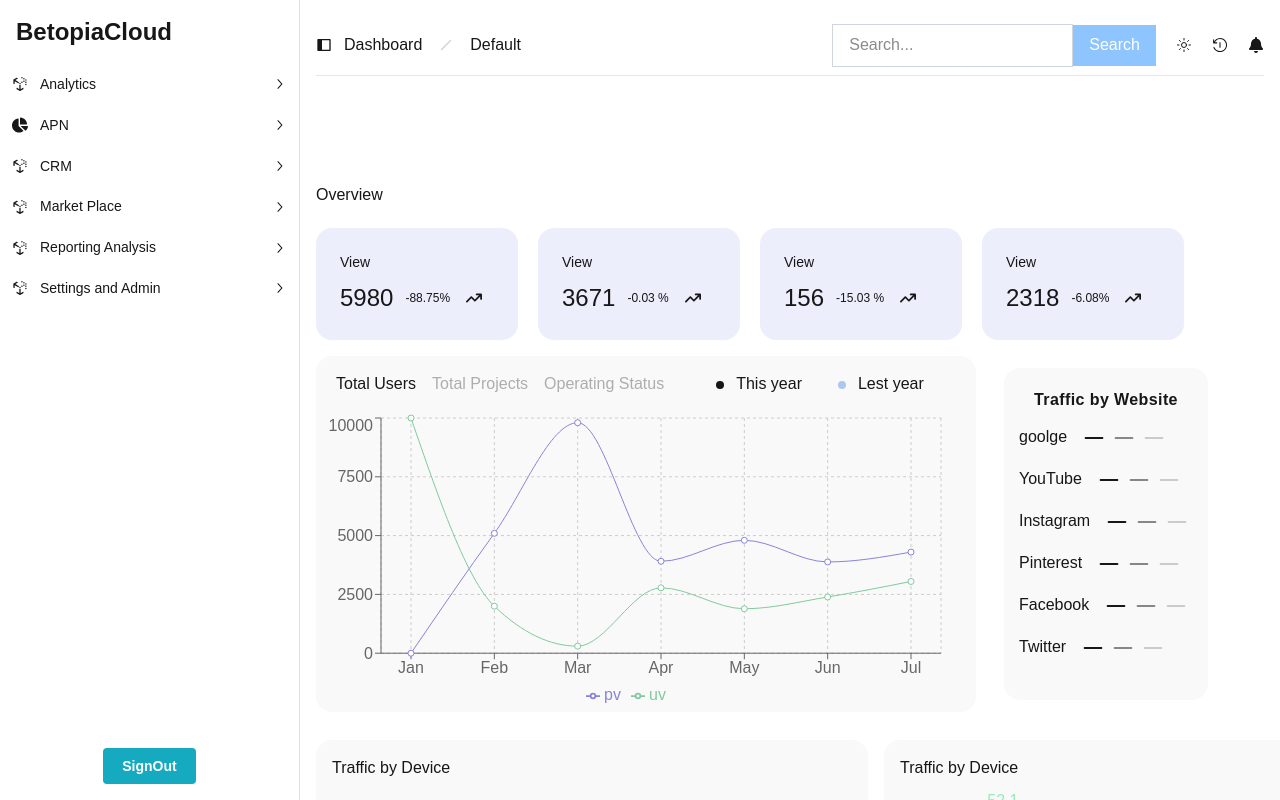
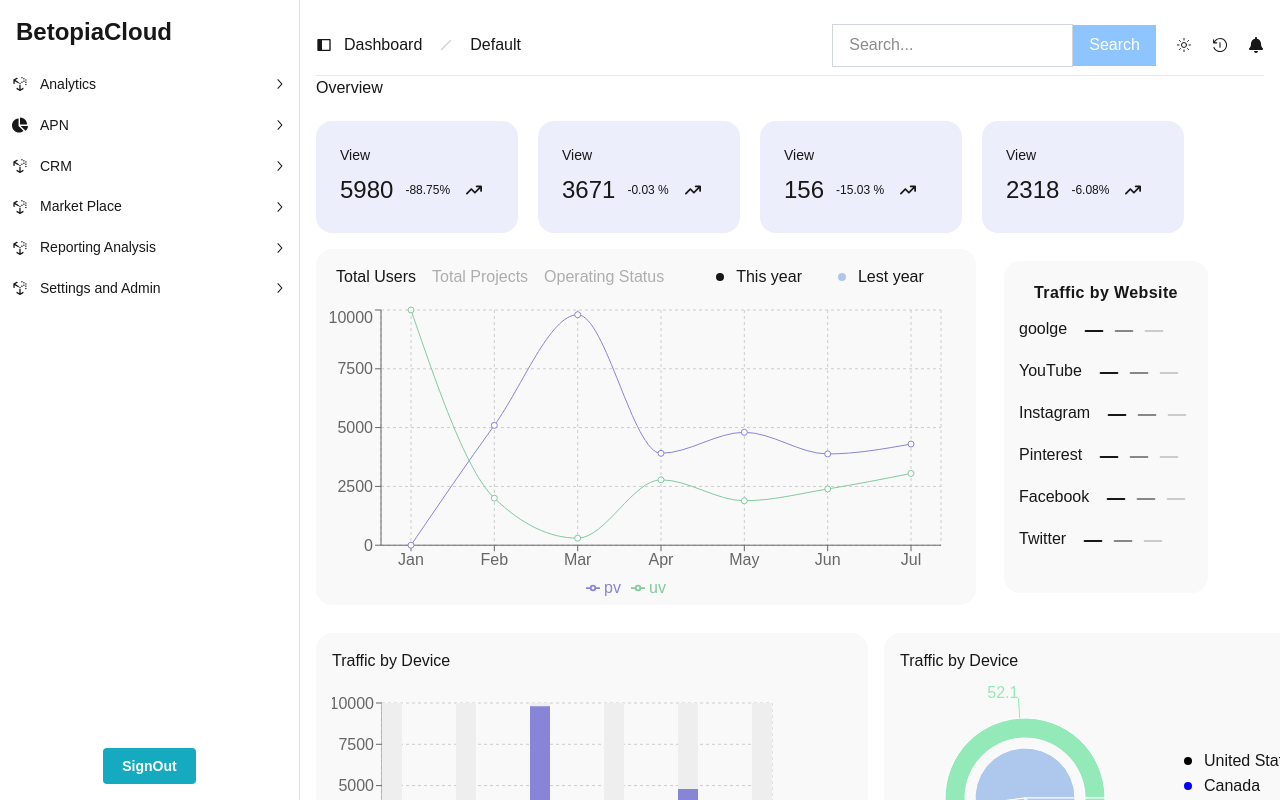
Before and after one commit to albiummid/apn-wareframe, a Next.js app: page /dashboard/overview in a window 1280 px wide. Shown: the top 800 px of the page. Built offline with nearby package versions, Linux system fonts and the light colour scheme.

Commit message:
Refactored dashboard layout

```diff
--- a/app/dashboard/layout.tsx
+++ b/app/dashboard/layout.tsx
@@ -9,7 +9,6 @@ import { GiNetworkBars } from "react-icons/gi";
 import { RiSideBarFill, RiSideBarLine } from "react-icons/ri";
 import { SiAmazonec2 } from "react-icons/si";
 import DashboardHeader from "./dashboard-header";
-import NotificationBar from "./natification-bar";
 
 export default function DashboardLayout(props: PropsWithChildren) {
     const [opened, { toggle }] = useDisclosure(true);
@@ -179,10 +178,7 @@ export default function DashboardLayout(props: PropsWithChildren) {
                         toggleMobile();
                     }}
                 />
-                <div className="flex items-center">
-                    <div>{props.children}</div>
-                    <NotificationBar />
-                </div>
+                <div>{props.children}</div>
             </AppShell.Main>
         </AppShell>
     );
--- a/app/dashboard/overview/page.tsx
+++ b/app/dashboard/overview/page.tsx
@@ -1,21 +1,19 @@
-
-'use client'
-import Views from '@/component/overview/views'
-import LineChartView from '@/component/overview/LineChart'
-import TinyBarChartBox from '@/component/overview/TinyBarChartBox'
-
-
+"use client";
+import LineChartView from "@/component/overview/LineChart";
+import TinyBarChartBox from "@/component/overview/TinyBarChartBox";
+import Views from "@/component/overview/views";
+import NotificationBar from "../natification-bar";
 
 export default function Overview() {
-
     return (
-        <>
-            <div>Overview</div>
-            <Views/>
-            <LineChartView/>
-            <TinyBarChartBox/>
-
-        </>
-
-    )
+        <div className="flex">
+            <div>
+                <div>Overview</div>
+                <Views />
+                <LineChartView />
+                <TinyBarChartBox />
+            </div>
+            <NotificationBar />
+        </div>
+    );
 }
--- a/components/modals/ec2-instance-create-modal/index.tsx
+++ b/components/modals/ec2-instance-create-modal/index.tsx
@@ -83,7 +83,7 @@ export default function EC2InstanceModal() {
     }, [sectionEnabledTill]);
 
     const onClose = () => {
-        setState({ opened: false });
+        setState({ opened: false, name: "" });
     };
 
     return (
```
